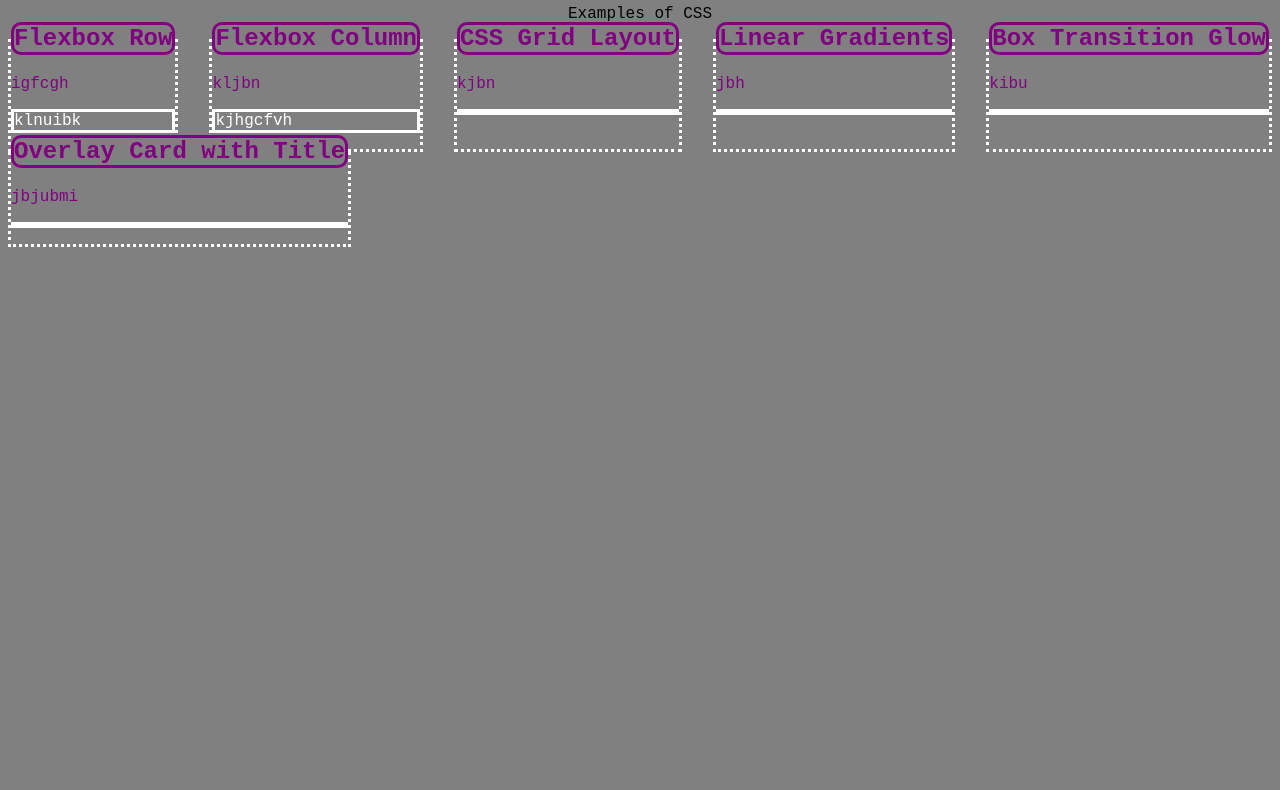
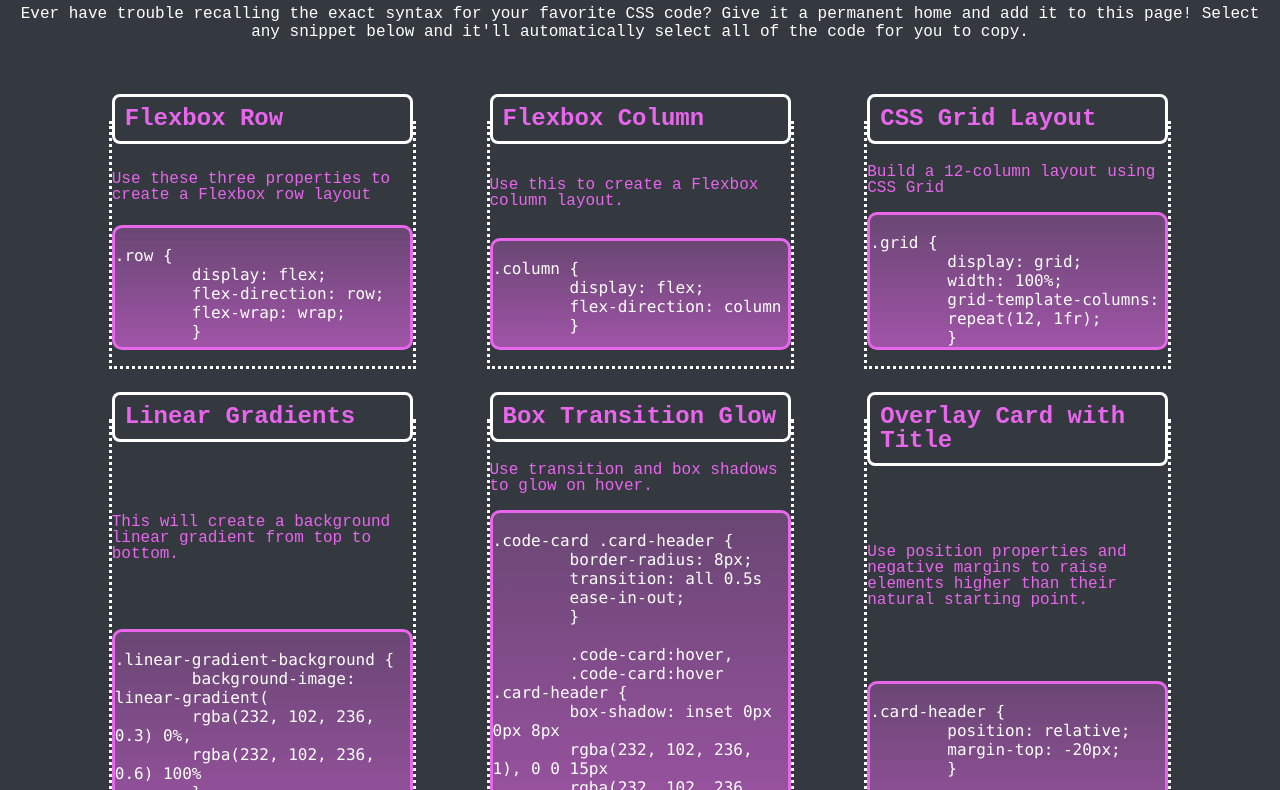
Before and after one commit to rich-f-p/mini-project2, a plain HTML site: page index.html in a window 1280 px wide. Shown: the part 78-868 px from the top of the page. Before the commit the page ends 800 px from the top, so only its background shows below. Drawn offline with Linux system fonts and the light colour scheme; files that its build step writes are made by us from their sources.

Commit message:
updating html and css files

```diff
--- a/index.html
+++ b/index.html
@@ -12,45 +12,81 @@
 <body>
     <header class="top">
         <h1>CSS Snippet CheatSheet </h1>
-        <p>
-            Examples of CSS
-        </p>
+        <nav>
+            Ever have trouble recalling the exact syntax for your favorite CSS code? Give it a permanent home and add it to
+      this page! Select any snippet below and it'll automatically select all of the code for you to copy.
+        </nav>
+
     </header>
+
     <main class="main">
         <section class="section">
             <h2 class="row">Flexbox Row</h2>
-                <p class="text">igfcgh</p>
-                <p class="code">klnuibk</p>
+                <p class="text">Use these three properties to create a Flexbox row layout</p>
+                <pre class="code">
+                    <code>.row {
+        display: flex;
+        flex-direction: row;
+        flex-wrap: wrap;
+        }</code></pre>
         </section>
         <section class="section">
             <h2 class="row">Flexbox Column</h2>
-                <p class="text">kljbn
+                <p class="text">Use this to create a Flexbox column layout.
                 </p>
-                <p class="code">kjhgcfvh</p>
+                <pre class="code">
+                   <code>.column {
+        display: flex;
+        flex-direction: column
+        }</code></pre>
         </section>
         <section class="section">
             <h2 class="row">CSS Grid Layout</h2>
-                <p class="text">kjbn
+                <p class="text">Build a 12-column layout using CSS Grid
                 </p>
-                <p class="code"></p>
+                <pre class="code">
+                    <code>.grid {
+        display: grid;
+        width: 100%;
+        grid-template-columns:
+        repeat(12, 1fr);
+        }</code></pre>
         </section>
         <section class="section">
             <h2 class="row">Linear Gradients</h2>
-                <p class="text">jbh
-                </p>
-                <p class="code"></p>
+                <p class="text">This will create a background linear gradient from top to bottom.</p>
+<pre class="code">
+    <code>.linear-gradient-background {
+        background-image: linear-gradient(
+        rgba(232, 102, 236, 0.3) 0%,
+        rgba(232, 102, 236, 0.6) 100%
+        }</code></pre>
         </section>
         <section class="section">
             <h2 class="row">Box Transition Glow</h2>
-                <p class="text">kibu
+                <p class="text">Use transition and box shadows to glow on hover.
                 </p>
-                <p class="code"></p>
+                <pre class="code"> <code>.code-card .card-header {
+        border-radius: 8px;
+        transition: all 0.5s
+        ease-in-out;
+        }
+
+        .code-card:hover,
+        .code-card:hover .card-header {
+        box-shadow: inset 0px 0px 8px
+        rgba(232, 102, 236, 1), 0 0 15px
+        rgba(232, 102, 236, 1);
+        }</code> </pre>
         </section>
         <section class="section">
             <h2 class="row">Overlay Card with Title</h2>
-                <p class="text">jbjubmi
+                <p class="text">Use position properties and negative margins to raise elements higher than their natural starting point.
                 </p>
-                <p class="code"></p>
+                <pre class="code"> <code>.card-header {
+        position: relative;
+        margin-top: -20px;
+        }</code> </pre>
         </section>
     </main>
 
--- a/style.css
+++ b/style.css
@@ -1,9 +1,15 @@
+:root {
+    --darkgray: #33393f;
+    --brightpurple: #e866ec;
+}
 * {
     font-family: 'Courier New', Courier, monospace;
-    font-co: blueviolet;
+}
+h1 {
+    color: var(--brightpurple);
 }
 body {
-    background-color:grey;
+    background-color: var(--darkgray);
 }
 .top {
     text-align: center;
@@ -13,40 +19,97 @@ body {
     display: flex;
     flex-wrap: wrap;
     flex-direction: row;
-    justify-content: space-between;
+    justify-content: space-evenly;
+    padding: 30px;
+    position: relative;
+    row-gap: 50px;
 
 }
-
+nav {
+    color: white;
+    margin-bottom: 50px;
+}
 .section {
     border-style: dotted;
-    color: purple;
+    color: var(--brightpurple);
     border-color: white;
+    max-width: 25%;
+    display: grid;
+    column-gap: 50px;
 
-    ;
 }
+p.text {
 
+
+}
+h2 {
+    line-height: 1.0;
+}
 .row {
     border-style: solid;
     font-weight: bold;
     border-radius: 10px;
     position: relative;
-    margin-top: -20px;
-    background-color: gray;
+    margin-top: -30px;
+    background-color: var(--darkgray);
+    padding: 10px;
+    height: fit-content;
+    border-color: white;
+
+}
+.section .row {
+    border-radius: 8px;
+    transition: all 0.5s ease-in-out;
+}
+.section:hover,
+.section:hover .row {
+    box-shadow: inset 0px 0px 8px
+    rgba(232, 102, 236, 1), 0 0 15px
+    rgba(232, 102, 236, 1);
+}
+
+p {
+    color: var(--brightpurple);
+    line-height: 1.0;
+    margin: 0%;
+
+}
+code {
+    display: flex;
+    color: white;
+    white-space: pre-wrap;
+    font-family: Consolas, 'Andale Mono WT', 'Andale Mono', 'Lucida Console',
+    'Lucida Sans Typewriter', 'DejaVu Sans Mono', 'Bitstream Vera Sans Mono',
+    'Liberation Mono', 'Nimbus Mono L', Monaco, 'Courier New', Courier,
+    monospace;
+}
+
+code
+pre {
+    justify-content: left;
+    text-align: left;
+    align-items:flex-start;
+
+}
+.code {
+
+    overflow: auto;
+    border-style: solid;
 
 }
 
-p.code {
-    color: white;
-}
-.code {
-    border-style: solid;
-    color: purple
-    background-color: linear-gradient(
-        rgba(232, 102, 236, 0.3) 100%
-        rgba(232, 102, 236, 0.6) 100%;
+.code.code {
+    background-image: linear-gradient(
+    rgba(232, 102, 236, 0.3) 0%,
+    rgba(232, 102, 236, 0.6) 100%
+    );
+    border-radius: 10px;
 }
 
-.main .section .row .code {
-    background-color:
-    );
-}
+@media screen and (max-width: 768px) {
+    * {
+    max-width: 100%;
+      flex-wrap: wrap;
+      flex-grow: 1;
+    }
+  }
```
Also changed, not shown: 1 other file.
